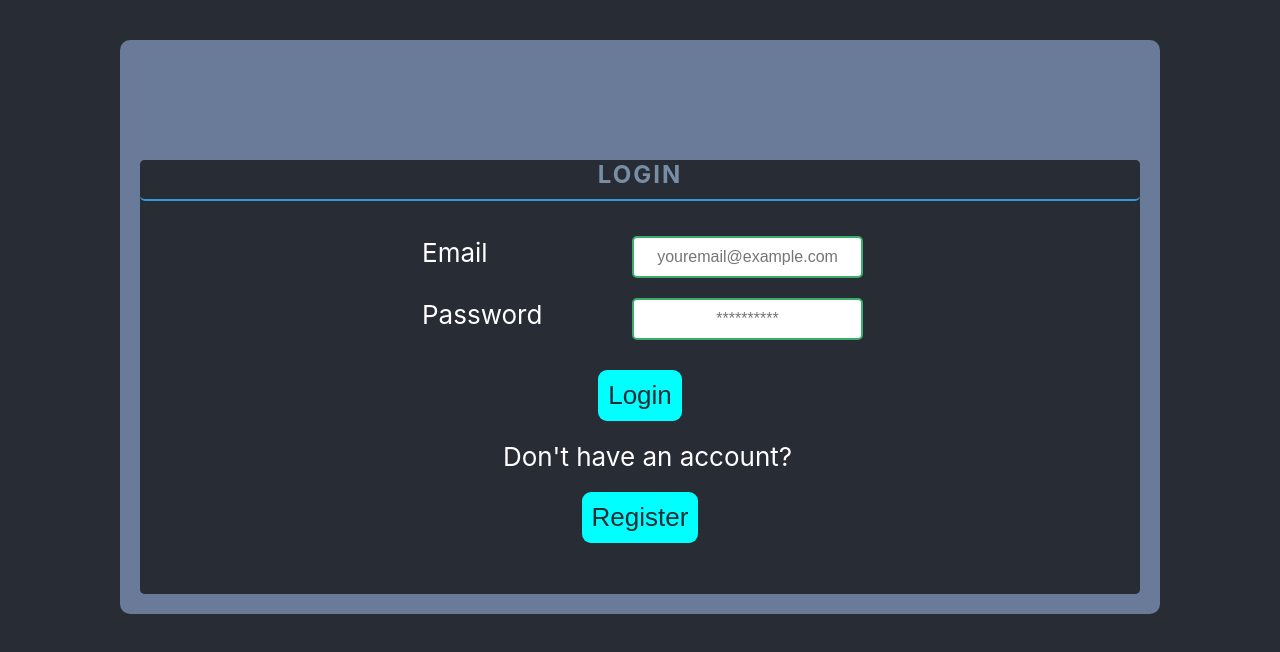
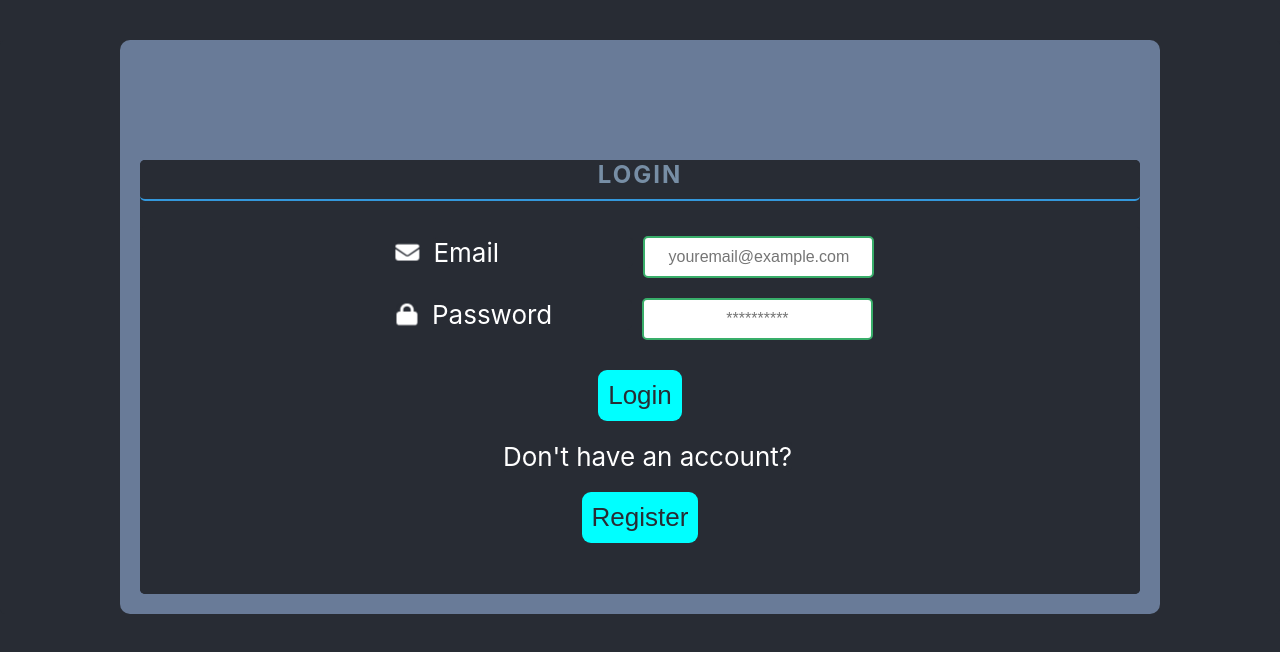
Before and after one commit to Yafet2557/Event-Planner, a React (Create React App) app in the folder frontend/: page / in a window 1280 px wide. Shown: the top 652 px of the page. Built offline with nearby package versions, Linux system fonts and the light colour scheme.

Commit message:
added icons beside inputs.

```diff
--- a/frontend/src/login.js
+++ b/frontend/src/login.js
@@ -1,4 +1,7 @@
 import React, {useState} from "react";
+import { FontAwesomeIcon } from '@fortawesome/react-fontawesome'
+import { faLock } from '@fortawesome/free-solid-svg-icons'
+import { faEnvelope } from '@fortawesome/free-solid-svg-icons'
 
 
 const Login = (props) => {
@@ -12,18 +15,23 @@ const Login = (props) => {
   }
 
     return (
+
       <div className="register">
           <h2>Login</h2>
           <form onSubmit={handleButton}>
+
+          <FontAwesomeIcon icon={faEnvelope} bounce size="sm" style={{color: "#2d59a4",}} />
             <label htmlFor="email"> Email</label>
             <input  type="email" placeholder="youremail@example.com" id="email" name="email"/>
             <br/>
 
+
+            <FontAwesomeIcon icon={faLock} bounce size="sm" style={{color: "#2d59a4",}} />
             <label htmlFor="password"> Password</label>
             <input type="password" placeholder="**********" id="password" name="password"/>
 
             <button >Login</button>
-
+            <i class="fa-solid fa-lock"></i>
             <label > Don't have an account?</label>
             <button onClick={() => props.onFormSwitch('Register')} type="button"> Register</button>
             <br/>
```
